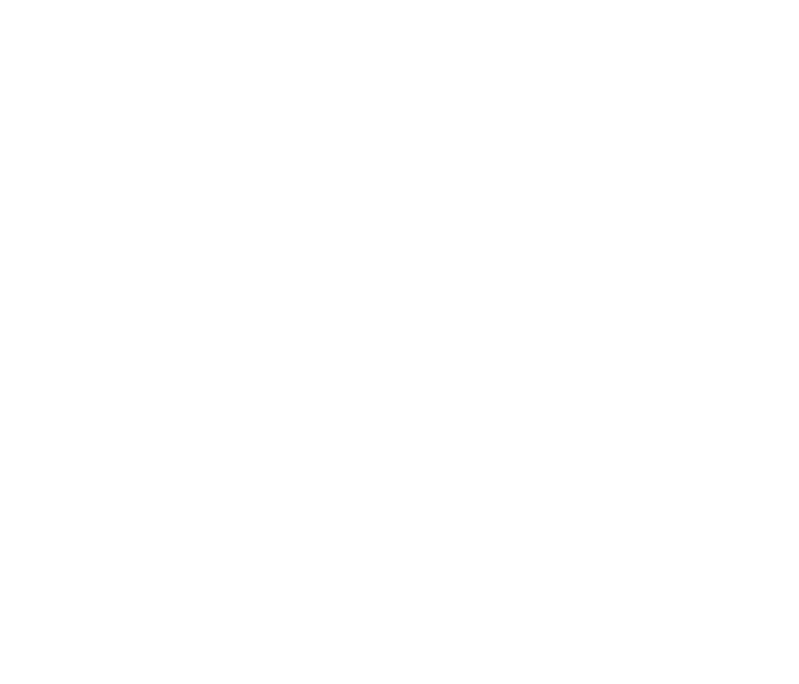
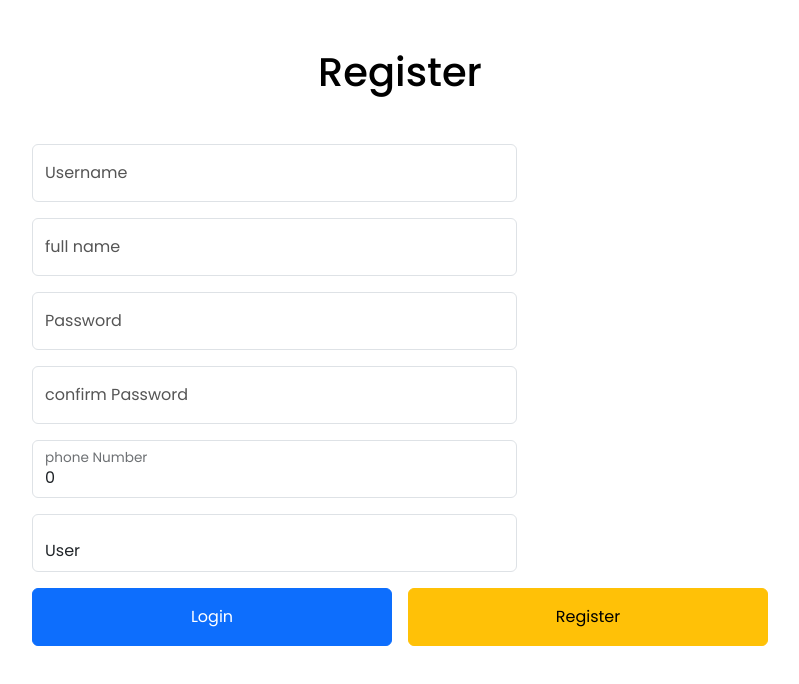
Before and after one commit to DangTrieu02/FrontEnd-Module6, a React (Create React App) app in the folder my-app/: page /register in a window 1280 px wide. Before the commit this address had no page. Shown: the top 684 px of the page, without its empty margins (240-1039 px from the left). Built offline with nearby package versions, Linux system fonts and the light colour scheme.

Commit message:
done REGISTER FE

```diff
--- a/my-app/package.json
+++ b/my-app/package.json
@@ -9,6 +9,7 @@
     "@testing-library/user-event": "^13.5.0",
     "axios": "^1.4.0",
     "formik": "^2.4.1",
+    "mdb-react-ui-kit": "^6.1.0",
     "react": "^18.2.0",
     "react-dom": "^18.2.0",
     "react-redux": "^8.0.7",
--- a/my-app/src/App.js
+++ b/my-app/src/App.js
@@ -2,16 +2,16 @@
 import { Route, Routes} from "react-router-dom";
 import Main from "./page/main";
 import Login from "./page/user/login";
+import Register from "./page/user/register";
 function App() {
   return (
     <>
        <Routes>
            <Route path={""} element={<Login></Login>}></Route>
-
+           <Route path={"/register"} element={<Register></Register>}></Route>
            <Route path={''} element={<HomePage/>}>
             <Route path={'home'} element={<Main/>}/>
           </Route>
-
         </Routes>
     </>
   );
--- a/my-app/src/page/user/login.js
+++ b/my-app/src/page/user/login.js
@@ -62,7 +62,7 @@
                                                 <div className="form-floating">
                                                     <Field type="text" className="form-control" name={'username'} id="username" placeholder="Username"/>
                                                     <label for="username">Username</label>
-                                                    <alert classNameName="text-danger">
+                                                    <alert className="text-danger">
                                                         <ErrorMessage name={"username"}></ErrorMessage>
                                                     </alert>
                                                 </div>
@@ -71,7 +71,7 @@
                                                 <div className="form-floating">
                                                     <Field type="password" className="form-control" name={'password'} id="password" placeholder="Password"/>
                                                     <label for="password">Password</label>
-                                                    <alert classNameName="text-danger">
+                                                    <alert className="text-danger">
                                                         <ErrorMessage name={"password"}></ErrorMessage>
                                                     </alert>
                                                 </div>
--- /dev/null
+++ b/my-app/src/page/user/register.js
@@ -0,0 +1,144 @@
+import React from 'react';
+import { login } from "../../service/userService";
+import * as Yup from "yup";
+import { useDispatch } from "react-redux";
+import { Link, useNavigate } from "react-router-dom";
+import swal from "sweetalert";
+import { useEffect } from "react";
+import { ErrorMessage, Field, Formik, Form } from "formik";
+import axios from 'axios';
+
+
+const validateSchema = Yup.object().shape({
+    username: Yup.string()
+        .min(6, "Too Short")
+        .max(32, "Too Long")
+        .matches(/^[a-zA-Z0-9]+$/, 'tên tài khoản không được chứa ký tự đặc biệt và dấu cách.')
+        .required("required"),
+    password: Yup.string()
+        .min(6, "Too Short")
+        .max(32, "Too Long")
+        .matches(/^[a-zA-Z0-9]+$/, 'Mật khẩu không được chứa ký tự đặc biệt và dấu cách.')
+        .required("required"),
+    confirmPassword: Yup.string()
+        .min(6, "Too Short")
+        .max(32, "Too Long")
+        .oneOf([Yup.ref('password')], 'Mật khẩu không khớp.')
+        .required("required"),
+    fullName: Yup.string()
+        .min(6, "Too Short")
+        .max(32, "Too Long")
+        .required("required"),
+    phoneNumber: Yup.string()
+        .min(9, "Too Short")
+        .max(12, "Too Long")
+        .required("required"),
+})
+
+function Register() {
+    const navigate = useNavigate()
+    const handleRegister = async (values) => {
+       axios.post('http://localhost:3001/users/register', values).then((response) => {
+            console.log(response.data);
+       })
+
+    };
+
+    return (
+        <>
+            <div className="container-xxl py-5">
+                <div className="container">
+                    <div className="text-center mx-auto mb-5 wow fadeInUp" data-wow-delay="0.1s" style={{ maxWidth: "600px" }}>
+                        <h1 className="mb-3">Register</h1>
+                    </div>
+                    <div className="row g-4">
+                        <div className="col-md-8 offset-2">
+                            <div className="wow fadeInUp" data-wow-delay="0.5s">
+                                <Formik
+                                    initialValues={{
+                                        username: "",
+                                        password: "",
+                                        confirmPassword: "",
+                                        fullName: "",
+                                        phoneNumber: 0
+                                    }}
+                                    validationSchema={validateSchema}
+                                    onSubmit={(values) => {
+                                        handleRegister(values)
+                                    }}
+                                >
+                                    <Form>
+                                        <div className="row g-3 "  style={{ textAlign: 'center' }}>
+                                            <div className="col-8">
+                                                <div className="form-floating">
+                                                    <Field type="text" className="form-control" name={'username'} id="username" placeholder="Username" />
+                                                    <label for="username">Username</label>
+                                                    <alert className="text-danger">
+                                                        <ErrorMessage name={"username"}></ErrorMessage>
+                                                    </alert>
+                                                </div>
+                                            </div>
+                                            <div className="col-8">
+                                                <div className="form-floating">
+                                                    <Field type="text" className="form-control" name={'fullName'} id="fullName" placeholder="Full name" />
+                                                    <label for="fullName">full name</label>
+                                                    <alert className="text-danger">
+                                                        <ErrorMessage name={"fullName"}></ErrorMessage>
+                                                    </alert>
+                                                </div>
+                                            </div>
+                                            <div className="col-8">
+                                                <div className="form-floating">
+                                                    <Field type="password" className="form-control" name={'password'} id="password" placeholder="Password" />
+                                                    <label for="password">Password</label>
+                                                    <alert className="text-danger">
+                                                        <ErrorMessage name={"password"}></ErrorMessage>
+                                                    </alert>
+                                                </div>
+                                            </div>
+                                            <div className="col-8">
+                                                <div className="form-floating">
+                                                    <Field type="password" className="form-control" name={'confirmPassword'} id="confirmPassword" placeholder="Confirm Password" />
+                                                    <label for="confirmPassword">confirm Password</label>
+                                                    <alert className="text-danger">
+                                                        <ErrorMessage name={"confirmPassword"}></ErrorMessage>
+                                                    </alert>
+                                                </div>
+                                            </div>
+                                            <div className="col-8">
+                                                <div className="form-floating">
+                                                    <Field type="number" className="form-control" name={'phoneNumber'} id="phoneNumber" placeholder="Phone number" />
+                                                    <label for="phoneNumber">phone Number</label>
+                                                    <alert className="text-danger">
+                                                        <ErrorMessage name={"phoneNumber"}></ErrorMessage>
+                                                    </alert>
+                                                </div>
+                                            </div>
+                                            <div className="col-8">
+                                                <div className="form-floating">
+                                                    <Field as="select" name="role" className="form-control form-control-user" placeholder="role">
+                                                        <option value="user">User</option>
+                                                        <option value="owner">Owner</option>
+                                                    </Field>
+                                                </div>
+                                            </div>
+
+                                            <div className="col-md-6">
+                                                <button className="btn btn-primary w-100 py-3" type="submit">Login</button>
+                                            </div>
+                                            <div className="col-md-6">
+                                                <Link to={"/register"}><button className="btn btn-warning w-100 py-3" type="submit">Register</button></Link>
+                                            </div>
+                                        </div>
+                                    </Form>
+                                </Formik>
+                            </div>
+                        </div>
+                    </div>
+                </div>
+            </div>
+        </>
+    );
+}
+
+export default Register;
--- a/my-app/src/redux/slice/userSlice.js
+++ b/my-app/src/redux/slice/userSlice.js
@@ -10,9 +10,7 @@
     initialState,
     reducers:{},
     extraReducers:builder => {
-        console.log(2)
         builder.addCase(login.fulfilled,(state,action)=>{
-            console.log(1)
             state.currentState= action.payload
             localStorage.setItem("user",JSON.stringify(action.payload))
             localStorage.setItem("access-token",action.payload.token)
```
Also changed, not shown: 1 other file (tests, documents, lock files or other folders). Lines whose indentation alone changed are shown as unchanged.
